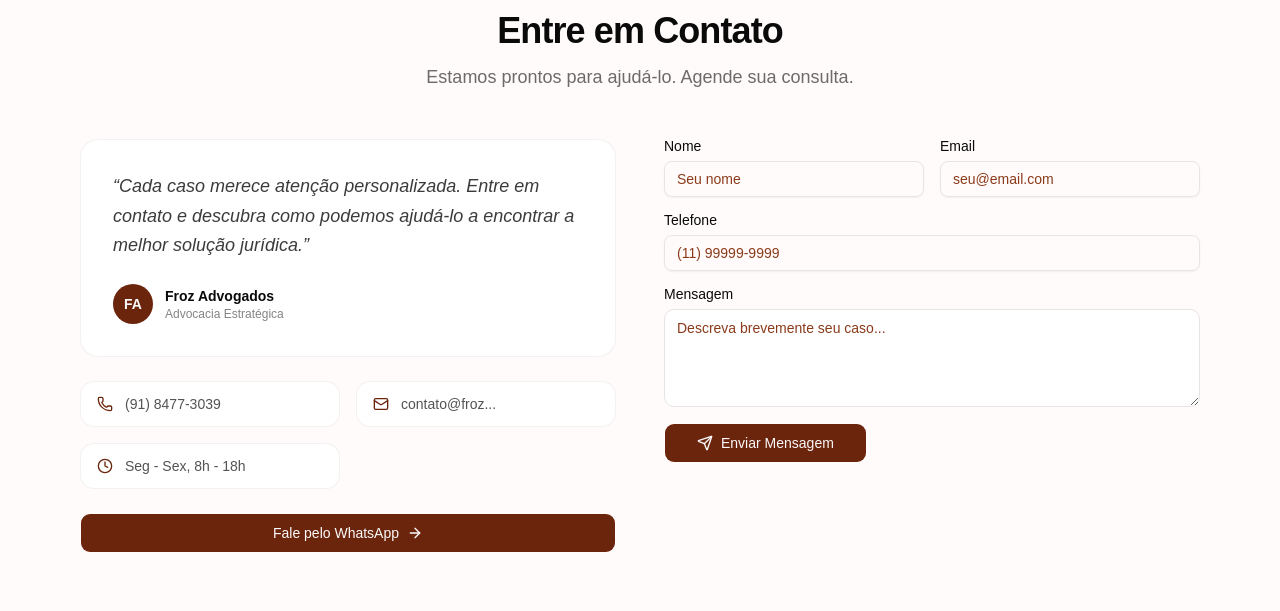
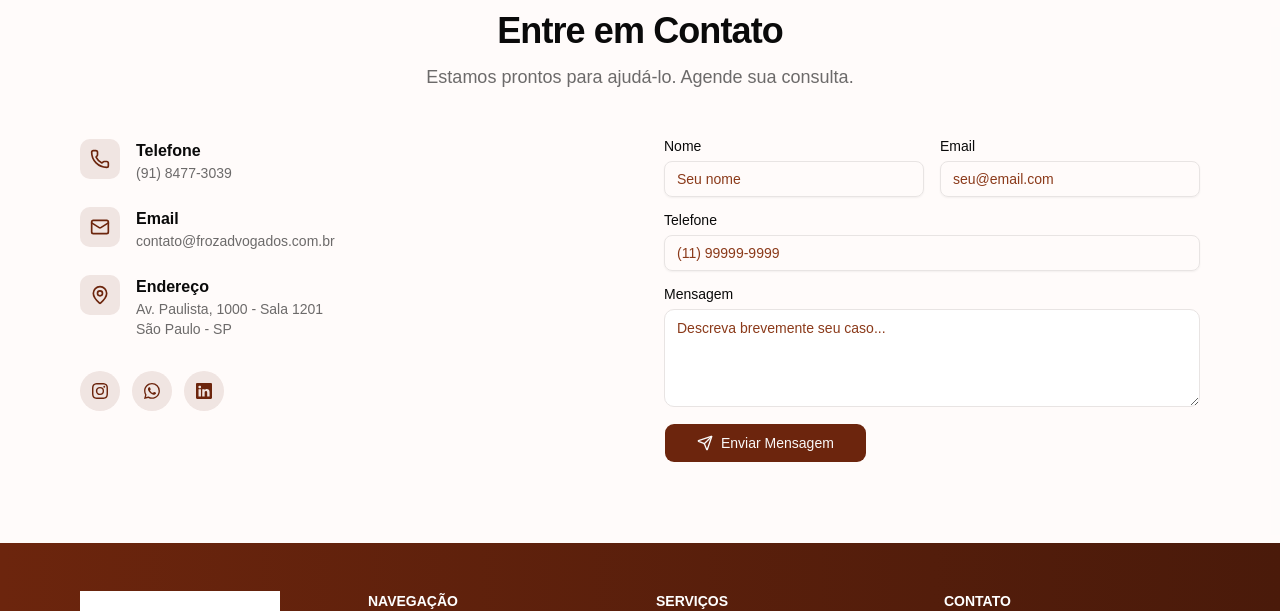
Before and after one commit to vinicius-dsr/froz-adv-app, a Next.js app: page / in a window 1280 px wide. Shown: the part 2260-2871 px from the top of the page. Built offline with nearby package versions, Linux system fonts and the light colour scheme; grey boxes are pictures that could not be loaded.

Commit message:
Contato: restaurar layout original com info + adicionar botões de redes sociais

```diff
--- a/src/components/contact/Contact.tsx
+++ b/src/components/contact/Contact.tsx
@@ -1,12 +1,22 @@
 "use client";
 
 import { useState } from "react";
-import { Send, Phone, Mail, Clock, ArrowRight } from "lucide-react";
+import { Send, Mail, Phone, MapPin } from "lucide-react";
 import Link from "next/link";
+import { BsInstagram, BsWhatsapp, BsLinkedin } from "react-icons/bs";
 import { Input } from "../ui/input";
 import { Label } from "../ui/label";
 import { buttonVariants } from "../ui/button";
 import { cn } from "@/lib/utils";
+
+const social = [
+  { icon: BsInstagram, href: "https://www.instagram.com/froz_advogados" },
+  { icon: BsWhatsapp, href: "https://wa.me/5591984773039" },
+  {
+    icon: BsLinkedin,
+    href: "https://www.linkedin.com/company/froz-advogados/",
+  },
+];
 
 export const Contact = () => {
   const [submitted, setSubmitted] = useState(false);
@@ -30,60 +40,53 @@ export const Contact = () => {
 
         <div className="grid gap-12 lg:grid-cols-2">
           <div className="flex flex-col gap-6">
-            <div className="rounded-2xl border border-border/50 bg-background p-8">
-              <p className="text-lg leading-relaxed text-foreground/80 italic">
-                &ldquo;Cada caso merece atenção personalizada. Entre em contato
-                e descubra como podemos ajudá-lo a encontrar a melhor solução
-                jurídica.&rdquo;
-              </p>
-              <div className="mt-6 flex items-center gap-3">
-                <div className="flex size-10 items-center justify-center rounded-full bg-primary text-sm font-bold text-primary-foreground">
-                  FA
+            <div className="flex items-start gap-4">
+              <div className="flex size-10 shrink-0 items-center justify-center rounded-lg bg-primary/10 text-primary">
+                <Phone className="size-5" />
               </div>
               <div>
-                  <p className="text-sm font-semibold text-foreground">
-                    Froz Advogados
-                  </p>
-                  <p className="text-xs text-foreground/50">
-                    Advocacia Estratégica
+                <h4 className="font-semibold text-foreground">Telefone</h4>
+                <p className="text-sm text-foreground/60">(91) 8477-3039</p>
+              </div>
+            </div>
+            <div className="flex items-start gap-4">
+              <div className="flex size-10 shrink-0 items-center justify-center rounded-lg bg-primary/10 text-primary">
+                <Mail className="size-5" />
+              </div>
+              <div>
+                <h4 className="font-semibold text-foreground">Email</h4>
+                <p className="text-sm text-foreground/60">
+                  contato@frozadvogados.com.br
                 </p>
               </div>
             </div>
+            <div className="flex items-start gap-4">
+              <div className="flex size-10 shrink-0 items-center justify-center rounded-lg bg-primary/10 text-primary">
+                <MapPin className="size-5" />
               </div>
-
-            <div className="grid gap-4 sm:grid-cols-2">
-              <div className="flex items-center gap-3 rounded-xl border border-border/50 bg-background px-4 py-3">
-                <Phone className="size-4 text-primary" />
-                <span className="text-sm text-foreground/70">
-                  (91) 8477-3039
-                </span>
-              </div>
-              <div className="flex items-center gap-3 rounded-xl border border-border/50 bg-background px-4 py-3">
-                <Mail className="size-4 text-primary" />
-                <span className="text-sm text-foreground/70">
-                  contato@froz...
-                </span>
-              </div>
-              <div className="flex items-center gap-3 rounded-xl border border-border/50 bg-background px-4 py-3">
-                <Clock className="size-4 text-primary" />
-                <span className="text-sm text-foreground/70">
-                  Seg - Sex, 8h - 18h
-                </span>
+              <div>
+                <h4 className="font-semibold text-foreground">Endereço</h4>
+                <p className="text-sm text-foreground/60">
+                  Av. Paulista, 1000 - Sala 1201
+                  <br />
+                  São Paulo - SP
+                </p>
               </div>
             </div>
 
+            <div className="flex items-center gap-3 pt-2">
+              {social.map((s) => (
                 <Link
-              href="https://wa.me/5591984773039"
+                  key={s.href}
+                  href={s.href}
                   target="_blank"
                   rel="noopener noreferrer"
-              className={cn(
-                buttonVariants({ variant: "default", size: "lg" }),
-                "gap-2",
-              )}
+                  className="flex size-10 items-center justify-center rounded-full bg-primary/10 text-primary transition-colors hover:bg-primary hover:text-primary-foreground"
                 >
-              Fale pelo WhatsApp
-              <ArrowRight className="size-4" />
+                  <s.icon className="size-4" />
                 </Link>
+              ))}
+            </div>
           </div>
 
           <form onSubmit={handleSubmit} className="flex flex-col gap-4">
```
Lines whose indentation alone changed are shown as unchanged.
